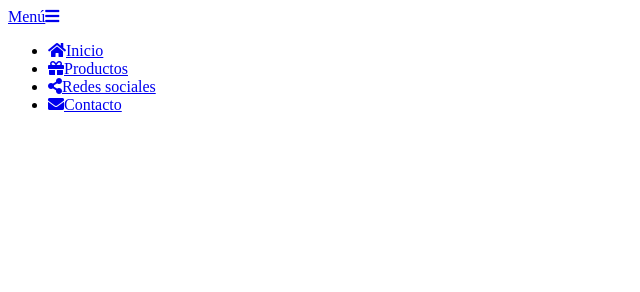
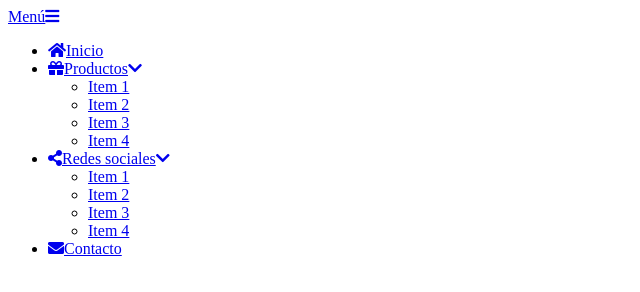
Before and after one commit to laatcode/Menu, a plain HTML site: page index.html in a window 1280 px wide. Shown: the whole page, without its empty margins (0-640 px from the left). Drawn offline with Linux system fonts and the light colour scheme.

Commit message:
Incluyendo submenús e íconos de menú padre

```diff
--- a/index.html
+++ b/index.html
@@ -11,8 +11,24 @@
       <a href="#" class="btn-menu">Menú<i class="fas fa-bars"></i></a>
       <ul class="menu">
         <li><a href="#"><i class="fas fa-home"></i>Inicio</a></li>
-        <li><a href="#"><i class="fas fa-gift"></i>Productos</a></li>
-        <li><a href="#"><i class="fas fa-share-alt"></i>Redes sociales</a></li>
+        <li>
+          <a href="#"><i class="fas fa-gift"></i>Productos<i class="fas fa-chevron-down"></i></a>
+          <ul>
+            <li><a href="#">Item 1</a></li>
+            <li><a href="#">Item 2</a></li>
+            <li><a href="#">Item 3</a></li>
+            <li><a href="#">Item 4</a></li>
+          </ul>
+        </li>
+        <li>
+          <a href="#"><i class="fas fa-share-alt"></i>Redes sociales<i class="fas fa-chevron-down"></i></a>
+          <ul>
+            <li><a href="#">Item 1</a></li>
+            <li><a href="#">Item 2</a></li>
+            <li><a href="#">Item 3</a></li>
+            <li><a href="#">Item 4</a></li>
+          </ul>
+        </li>
         <li><a href="#"><i class="fas fa-envelope"></i>Contacto</a></li>
       </ul>
     </div>
```
